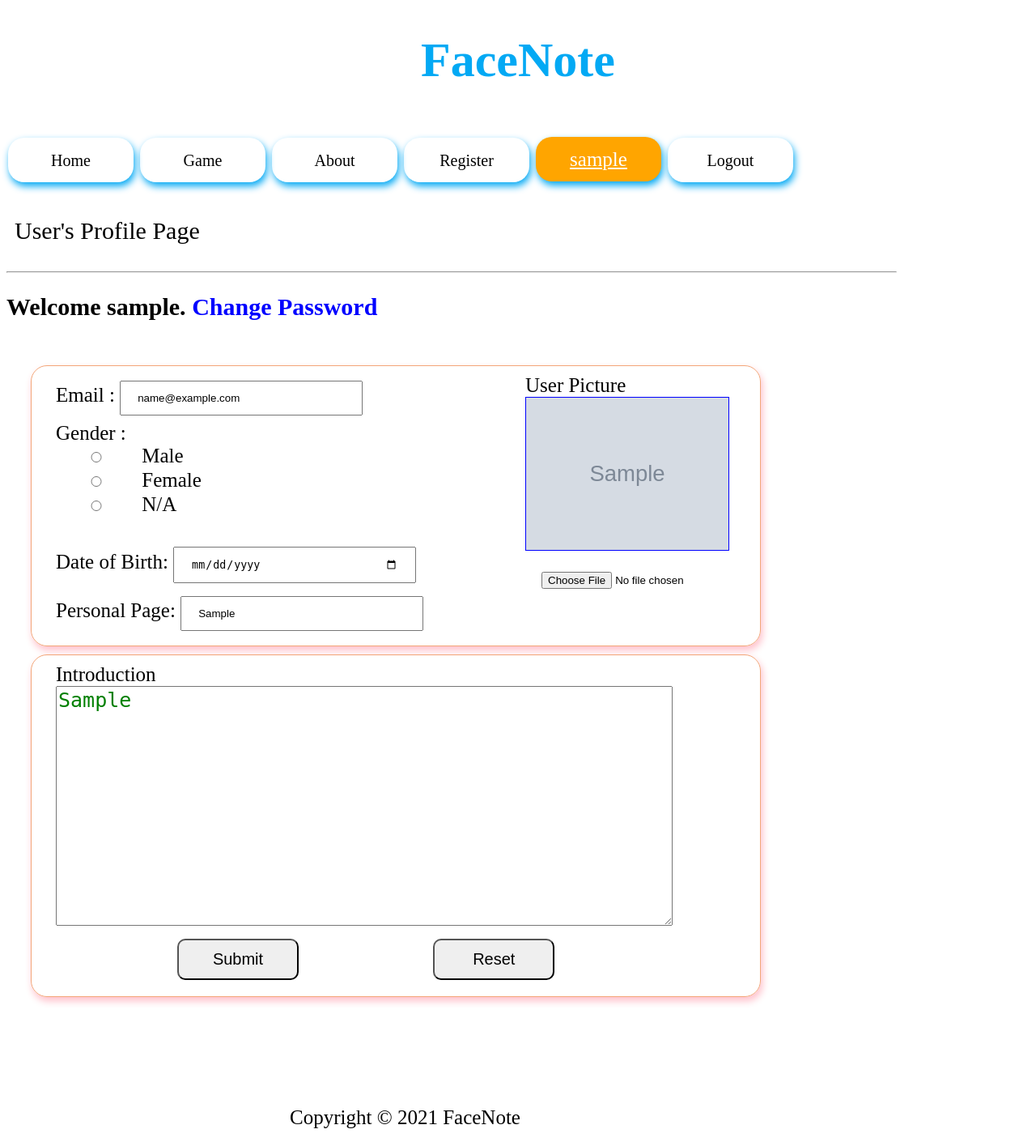
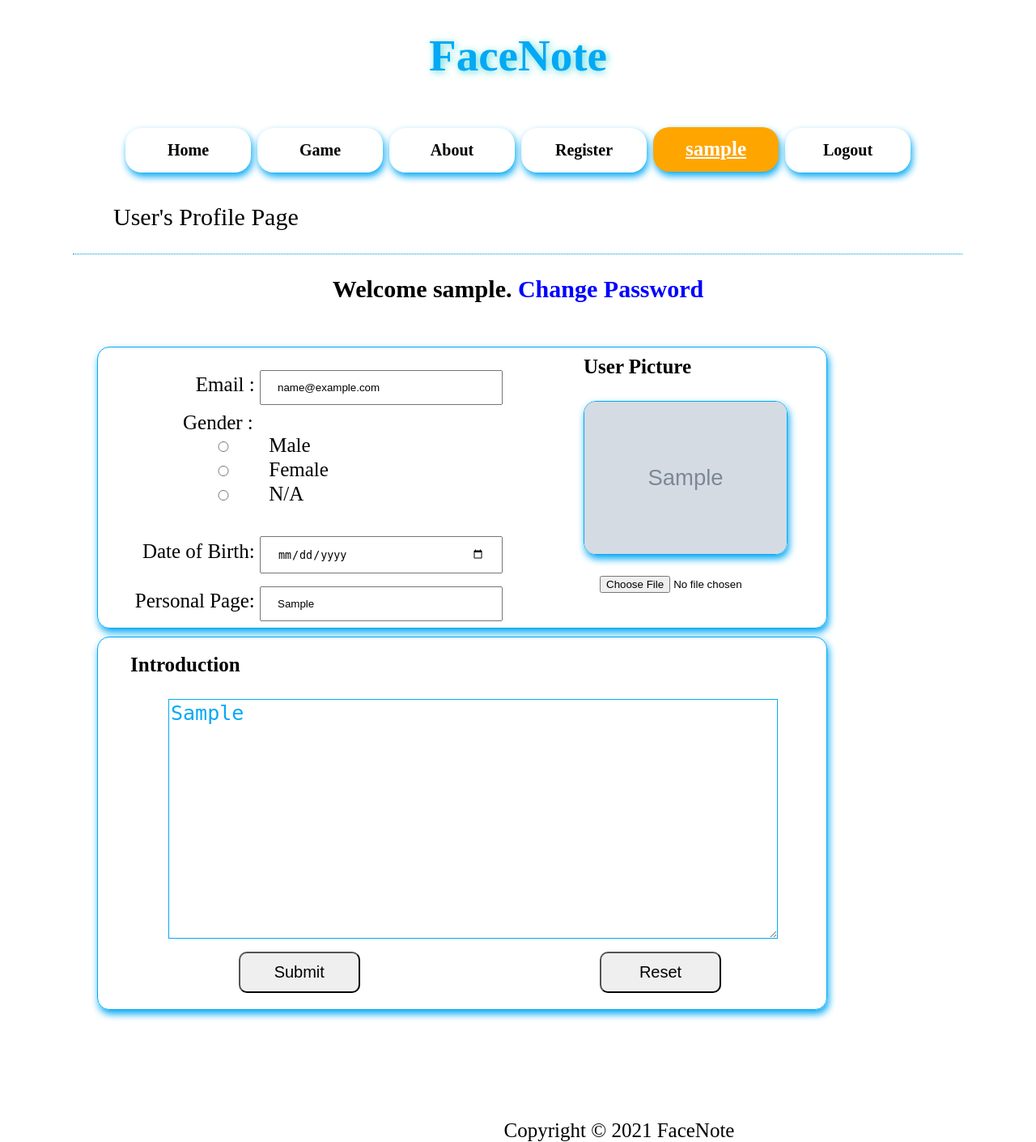
Before and after one commit to HaohuaFeng/CSE312-Project, a Flask app: page /profile in a window 1280 px wide. Shown: the whole page at 81% size. Run offline with Flask 2, Linux system fonts and the light colour scheme; the visitor is signed in with stand-in values (Sample User, id 1); tables that the repository leaves empty hold one stand-in row (values such as "Sample post"); grey boxes marked "Sample" are stand-in pictures; some libraries are stand-ins or nearby versions.

Commit message:
Add files via upload

```diff
--- a/static/css/style.css
+++ b/static/css/style.css
@@ -1,9 +1,18 @@
+body {
+    text-align: center;
+}
+h1 {
+    color: #03A9F4;
+    font-size: 55px;
+    text-align: center;
+    text-shadow:2px 2px 10px #5bdada;
+}
 a {
     text-decoration: none;
     color: blue;
 }
-
 .header a{
+    font-weight: bold;
     border: 1px solid;
     display: inline-block;
     min-width: 150px;
@@ -18,54 +27,116 @@ a {
     box-shadow: 2px 5px 10px #03A9F4;
     padding: 2.5px 2.5px;
 }
-
-button:hover {
+.header a:hover{
+    color: white;
     background-color: orange;
+    box-shadow: 2px 2px 10px rgb(230 121 57);
 }
-
 #select_color {
     color: white;
     background-color: orange;
 }
-
-.profile:link {
-    font-size: 25px;
-    color: blue;
-    background-color: Azure;
-    text-decoration: underline;
+.description {
+    text-align: left;
+    line-height: 50px;
+    font-size: 30px;
+    padding: 10px 50px;
 }
-
-.profile:hover {
-    color: while;
-    background-color: orange;
+hr {
+    border-top: 1px dotted #03A9F4;
 }
-
-.header a:hover{
-    color: white;
-    background-color: orange;
-}
-
 .main {
+    position: relative;
+    margin: auto;
     width: 1100px;
     font-size: 20px;
     min-height: 640px;
 }
 .footer {
     position: relative;
-    margin-left: 350px;
+    bottom: -80px;
+    margin-left: 250px;
     font-size: 25px;
-    bottom: -80px;
     z-index: -1;
 }
-.description {
-    line-height: 50px;
+button {
+    height: 45px;
+    box-sizing: border-box;
+    border-radius: 10px;
+    font-size: 20px;
+}
+button:hover {
+    background-color: orange;
+}
+.profile:link {
+    font-size: 25px;
+    background-color: Azure;
+    text-decoration: underline;
+}
+.profile > img {
+    border: 1px solid orange;
+    margin-right: 10px;
+}
+.cur_users{
+    position: relative;
+}
+.cur_users > a{
+    background-color: white;
+}
+
+.DM_icon {
+    position: absolute;
+    right: -5px;
+    padding-top: 10px;
+/*     top: 10px; */
+}
+.left_col {
+    width: 320px;;
+    float: left;
+    padding: 10px 10px;
+}
+.right_col {
+    width: 730px;
+    float: right;
+    padding: 10px 10px;
+}
+.send_blog, .view_blog, .online_user{
+    text-align: left;
+    border: 1px solid #03A9F4;
+    border-radius: 20px;
+    box-shadow: 2px 5px 10px #03A9F4;
+    padding: 20px 30px;
+}
+.send_blog {
+    padding-left: 100px;
+}
+.send_blog h2, .view_blog h2, .online_user h2{
+    text-align: center;
+}
+.history {
+    border: 1px solid #03A9F4;
+    border-radius: 15px;
+    box-shadow: 2px 5px 10px #03a9f4;
+    padding: 5px 30px;
+    margin: 20px 10px;
+}
+#color1 {
+    width: 220px;
+    height:  50px;
+}
+#color_bar {
+    margin: 0 150px 5px 30px;
     font-size: 30px;
-    padding: 15px 10px;
 }
 
 .login form, .register form, .sub_blog, .update_profile{
+    text-align:right;
+    margin-right: 300px;
     padding: 20px 20px;
     font-size: 25px;
+}
+#login_footer{
+    bottom: -10px;
 }
 input{
     width: 300px;
@@ -73,7 +144,7 @@ input{
     margin: 8px 0;
     box-sizing: border-box;
 }
-input[type=submit], #clearDraw {
+input[type=submit] {
     width: 150px;
     margin: 10px 150px;
     box-sizing: border-box;
@@ -92,9 +163,14 @@ input[type=radio]{
     padding: 0;
     font-size: 20px;
 }
+.input_radio {
+    padding-left: 105px;
+    text-align: left;
+}
 textarea {
     font-size: 25px;
-    color: green;
+    border: 1px solid #03A9F4;;
+    color: #03A9F4;
     width: 90%;
 }
 
@@ -123,76 +198,79 @@ input[type=reset]:hover{
     background-color: orange;
     text-decoration: none;
 }
-
-.left_col {
-    width: 320px;;
-    float: left;
-    padding: 10px 10px;
-}
-
-.right_col {
-    width: 730px;
-    float: right;
-    padding: 10px 10px;
-}
-
-.send_blog, .view_blog, .online_user{
-    border: 2px solid red;
-    border: 1.5px solid rgb(243, 166, 121);
-
-    border-radius: 20px;
-    box-shadow: 2px 5px 10px pink;
-    padding: 20px 20px;
-}
-
-.send_blog h2, .view_blog h2, .online_user h2{
-    text-align: center;
-}
-
-.history {
-    border: 1px solid blue;
-    border-radius: 15px;
-    box-shadow: 2px 5px 10px green;
-    padding: 10px 20px;
-    margin: 20px 5px;
-}
-
 .row {
     margin: 10px;
     width: 900px;
-    border-radius: 20px;
-    border: 1.5px solid rgb(243, 166, 121);
-    box-shadow: 2px 5px 10px pink;
+    border: 1px solid #03A9F4;
+    border-radius: 15px;
+    box-shadow: 2px 5px 10px #03a9f4;
 }
 .column {
-
     float: left;
-    padding: 10px 30px;
 }
 .column.side {
+    padding-top: 20px;
     width: 500px;
-    margin-right: 20px;
+    margin-right: 10px;
 }
 .column.middle {
+    float: right;
     width: 250px;
+    padding-right: 50px;
 }
 .row:after {
     content: "";
     display: table;
     clear: both;
 }
+#profile_pic, #profile_int{
+    text-align: left;
+    font-size: 25px;
+    font-weight: bold;
+    padding-top: 10px;
+}
 #pic {
-    border: 1px blue solid;
+    border: 1px solid #03A9F4;
+    border-radius: 15px;
+    box-shadow: 2px 5px 10px #03a9f4;
 }
 .bot_profile {
-    padding: 10px 30px;
+    padding: 10px;
     margin: 10px;
-    width: 840px;
-    border-radius: 20px;
-    border: 1.5px solid rgb(243, 166, 121);
-    box-shadow: 2px 5px 10px pink;
+    width: 880px;
+    border: 1px solid #03A9F4;
+    border-radius: 15px;
+    box-shadow: 2px 5px 10px #03a9f4;
 }
-
+#profile_int {
+    padding-left: 30px;
+}
+#profile_des {
+    padding-right: 50px;
+}
+#pro_sub {
+    margin-right: 280px;
+}
+#pro_reset {
+    margin-right: 120px;
+}
+.check {
+    width: 850px;
+    font-size: 25px;
+    text-align: left;
+    padding-left: 50px;
+}
+.check_icon {
+    padding-top: 30px;
+}
+.check_des {
+    padding-left: 50px;
+    font-size: 25px;
+    text-align: left;
+}
+.check_des > p > span {
+    color: red;
+}
 #newCome, #invitation {
     visibility: hidden;
     text-align: center;
@@ -292,40 +362,31 @@ input[type=reset]:hover{
     width: 350px;
     float: left;
     font-size:18px;
-
-
+    border: 1px solid #03a9f4;
+    border-radius: 20px;
+    box-shadow: 2px 5px 10px #03a9f4;
 }
 #gameMessage{
     height: 450px;
-    border: 1px solid black;
     overflow-y: scroll;
-}
-#gameMessage p {
-    padding: 10px 10px;
+    padding: 5px 5px;
 }
 .gameChatMenu {
-    margin-left: 30px;
+    margin-left: 20px;
 }
 .game_users {
     text-align: center;
     width: 220px;
     height: 430px;
     float:left;
-    border: 2px solid red;
-    border: 1.5px solid rgb(243, 166, 121);
-
+    border: 1.5px solid #03a9f4;
     border-radius: 20px;
-    box-shadow: 2px 5px 10px pink;
-    padding: 10px 10px;
-}
-
-h1 {
-    color: #03A9F4;
-    font-size: 60px;
-    text-align: center;
-}
-
-.about {
-    width: 800px;
+    box-shadow: 2px 5px 10px #03a9f4;
+    padding: 15px 5px;
 
 }
+.about {
+    text-align: left;
+    padding: 0 150px;
+    width: 800px;
+}
--- a/static/js/default2.js
+++ b/static/js/default2.js
@@ -25,7 +25,7 @@ $(document).ready(function() {
             var new_user = '<a href="user_profile/' + users[i].username + '" class="profile">'
             new_user += '<img src="static/images/' + users[i].icon + '" width=50/>' + users[i].username + '</a>';
             new_user += '&nbsp;&nbsp;&nbsp;';
-            new_user += '<a href="direct_chat/' + users[i].username + '"><img src="static/images/msg1.png" ' +
+            new_user += '<a href="direct_chat/' + users[i].username + ' " class="DM_icon"><img src="static/images/msg1.png" ' +
                         'onmouseover="change1(this)" onmouseout="normal1(this)" class="mini_icon"/></a>';
 //            new_user += '&nbsp;&nbsp;&nbsp;';
 //            new_user += '<a href="game/' + users[i].username + '"><img src="static/images/game1.png" ' +
@@ -43,7 +43,7 @@ $(document).ready(function() {
             var new_user = '<a href="user_profile/' + user.username + '" class="profile">'
             new_user += '<img src="static/images/' + user.icon + '" width=50/>' + user.username + '</a>';
             new_user += '&nbsp;&nbsp;&nbsp;';
-            new_user += '<a href="direct_chat/' + user.username + '"><img src="static/images/msg1.png" ' +
+            new_user += '<a href="direct_chat/' + user.username + '" class="DM_icon"><img src="static/images/msg1.png" ' +
                         'onmouseover="change1(this)" onmouseout="normal1(this)" class="mini_icon"/></a>';
 //            new_user += '&nbsp;&nbsp;&nbsp;';
 //            new_user += '<a href="game/' + user.username + '"><img src="static/images/game1.png" ' +
--- a/templates/direct_chat.html
+++ b/templates/direct_chat.html
@@ -103,7 +103,7 @@ $(document).ready(function() {
             </div>
         </div>
     </div>
-    <div class="footer">
+    <div class="footer" id="chat_footer">
         <p>Copyright &copy; 2021 FaceNote</p>
     </div>
 </body>
--- a/templates/login.html
+++ b/templates/login.html
@@ -43,9 +43,9 @@
             <p class="casualCase"><a href="forgot.html">Forgot Password</a></p>
             <p class="casualCase">Don't have an account yet? <a href="/register.html">Create one</a></p>
         </div>
-    </div>
-    <div class="footer">
-        <p>Copyright &copy; 2021 FaceNote</p>
+        <div class="footer" id="login_footer">
+            <p>Copyright &copy; 2021 FaceNote</p>
+        </div>
     </div>
 </body>
 </html>
--- a/templates/profile.html
+++ b/templates/profile.html
@@ -32,6 +32,7 @@
                    <label for="email">Email :</label>
                    <input id="email" type="text" name="email" value ="{{user['email']}}" required>
                    <br/>
+                   <div class="input_radio">
                        <label>Gender :</label><br>
                        <input type="radio" name="gender" value="Male" id="male" {{check_male}} required>
                        <label for="male">Male</label><br>
@@ -39,7 +40,7 @@
                        <label for="female">Female</label><br>
                        <input type="radio" name="gender" value="N/A" id="na" {{check_NA}} required>
                        <label for="na">N/A</label><br>
-
+                   </div>
                    <br/>
                    <label for="birth">Date of Birth:</label>
                    <input id="birth" type="date" name="birth" value="{{user['birth']}}" required>
@@ -48,26 +49,26 @@
                    <input id="personal_page" type="text" name="personal_page" value="{{user['personal_page']}}" required>
                </div>
                <div class="column middle">
-                   <label for="icon">User Picture</label><br>
+                   <label for="icon"><div id="profile_pic">User Picture</div></label><br>
                    <label for="icon">
                        <img src="static/images/{{user['icon']}}" id="pic" width=250 /></label><br>
                    <input id="icon" type="file" name="icon" accept="image/*" required>
                </div>
            </div>
            <div class="bot_profile">
-               <label for="introduction">Introduction </label><br/>
+               <label for="introduction"><div id="profile_int">Introduction</div></label><br/>
+               <div id="profile_des">
                     <textarea id="introduction"  name="introduction" rows="10" required>{{user['introduction']}}</textarea>
-               <input type="submit" value="Submit">
-               <input type="reset">
+               </div>
+               <input type="submit" value="Submit" id="pro_sub">
+               <input type="reset" id="pro_reset">
                </div>
         </form>
+        <div class="footer">
+            <p>Copyright &copy; 2021 FaceNote</p>
+        </div>
     </div>
 
 {% endif %}
-    <div class="footer">
-        <p>Copyright &copy; 2021 FaceNote</p>
-    </div>
-
-
 </body>
 </html>
```
Also changed, not shown: other parts of static/css/style.css (+15 -24 lines), templates/about.html (+3 -4 lines), templates/forgot.html (+4 -4 lines), templates/game.html (+5 -6 lines), templates/index.html (+6 -7 lines), templates/register.html (+4 -4 lines), templates/reset.html (+5 -4 lines), templates/user_profile.html (+6 -7 lines). Lines whose indentation alone changed are shown as unchanged.
